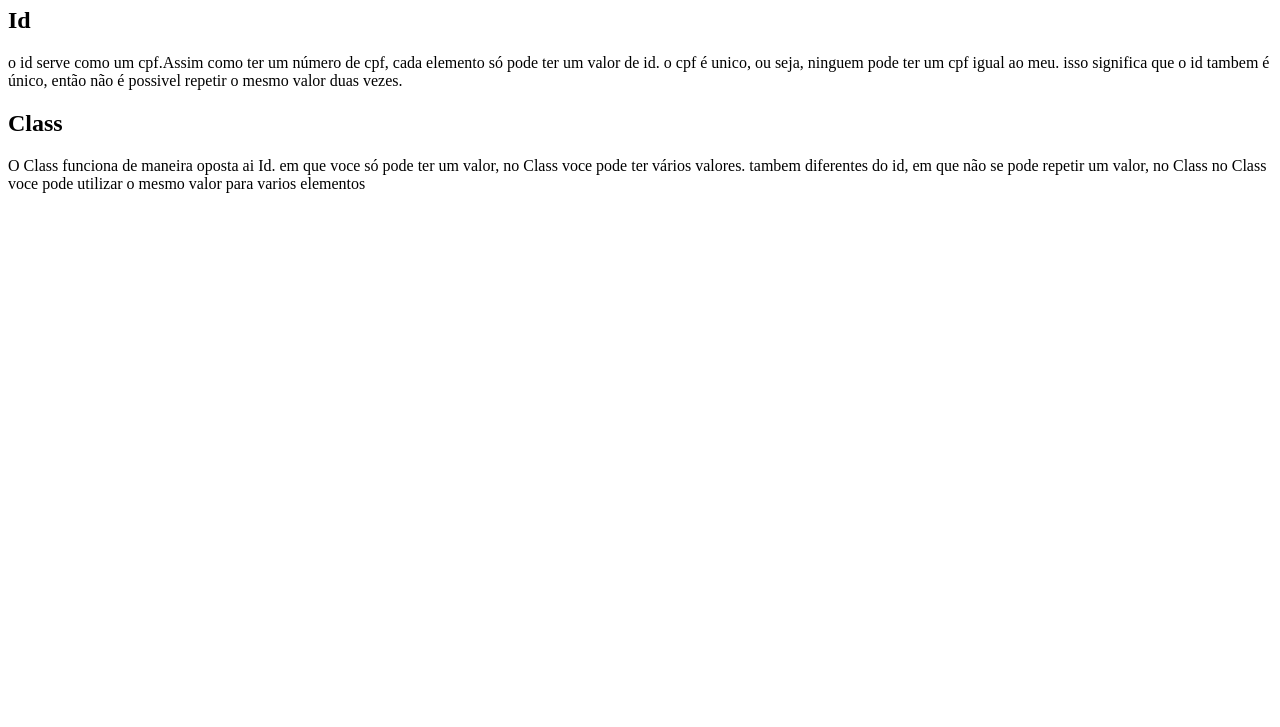
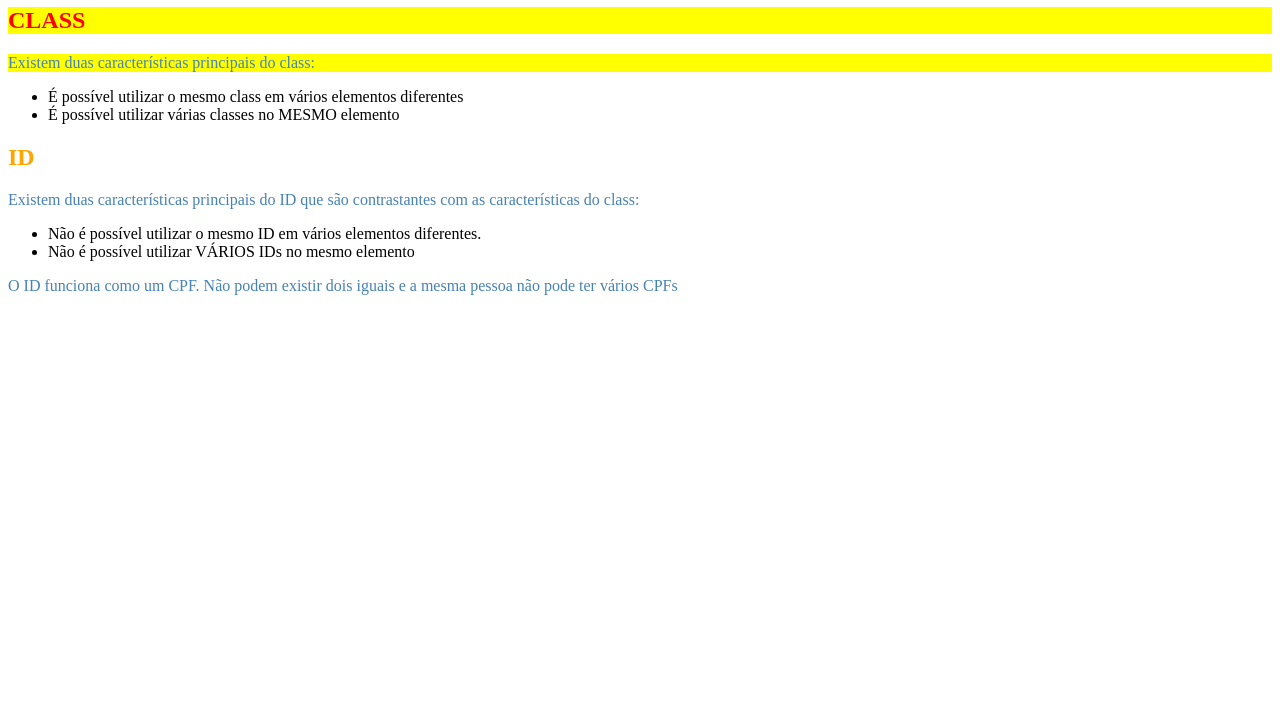
Before and after one commit to Gestrela16/aulas_html_css, a plain HTML site: page 4_id_class/index.html in a window 1280 px wide. Shown: the part 73-800 px from the top of the page. Drawn offline with Linux system fonts and the light colour scheme.

Commit message:
id e class

```diff
--- a/4_id_class/index.html
+++ b/4_id_class/index.html
@@ -2,25 +2,26 @@
 <html lang="en">
 <head>
     <meta charset="UTF-8">
-    <meta http-equiv="X-UA-Compatible" content="IE=edge">
     <meta name="viewport" content="width=device-width, initial-scale=1.0">
-    <title>id_class</title>
     <link rel="stylesheet" href="style.css">
+    <title>ID e CLASS</title>
 </head>
 <body>
+    <h1 class="fundo-amarelo">ID e CLASS</h1>
 
-    <h1>Id e Class</h1>
+    <h2 class="fundo-amarelo texto-vermelho">CLASS</h2>
+    <p class="fundo-amarelo">Existem duas características principais do class:</p>
+    <ul>
+        <li>É possível utilizar o mesmo class em vários elementos diferentes</li>
+        <li>É possível utilizar várias classes no MESMO elemento</li>
+    </ul>
 
-    <h2>Id</h2>
-
-    <p>o id serve como um cpf.Assim como ter um número de cpf, cada elemento só pode ter um valor de id. o cpf é unico, ou seja, ninguem pode ter um cpf igual ao meu.
-        isso significa que o id tambem é único, então não é possivel repetir o mesmo valor duas vezes. </p>
-
-    <h2>Class</h2>
-
-    <p>
-        O Class funciona de maneira oposta  ai Id. em que voce só pode ter um valor, no Class voce pode ter vários valores. tambem diferentes do id, em que não se pode repetir um valor, no Class
-        no Class voce pode utilizar o mesmo valor para varios elementos
-    </p>
+    <h2 id="titulo-id">ID</h2>
+    <p>Existem duas características principais do ID que são contrastantes com as características do class:</p>
+    <ul>
+        <li>Não é possível utilizar o mesmo ID em vários elementos diferentes.</li>
+        <li>Não é possível utilizar VÁRIOS IDs no mesmo elemento</li>
+    </ul>
+    <p>O ID funciona como um CPF. Não podem existir dois iguais e a mesma pessoa não pode ter vários CPFs</p>
 </body>
 </html>
--- a/4_id_class/style.css
+++ b/4_id_class/style.css
@@ -1,3 +1,31 @@
+#titulo-id{
+    color: orange;
+}
+
+
+.fundo-amarelo{
+    background: yellow;
+}
+
+.texto-vermelho{
+    color:red;
+}
+
+
 h1{
     color: blue;
 }
+
+h2{
+    color:darkviolet;
+}
+
+p{
+    color:steelblue;
+}
+
+h2{
+    color:brown;
+}
+
+/* cascata */
```
